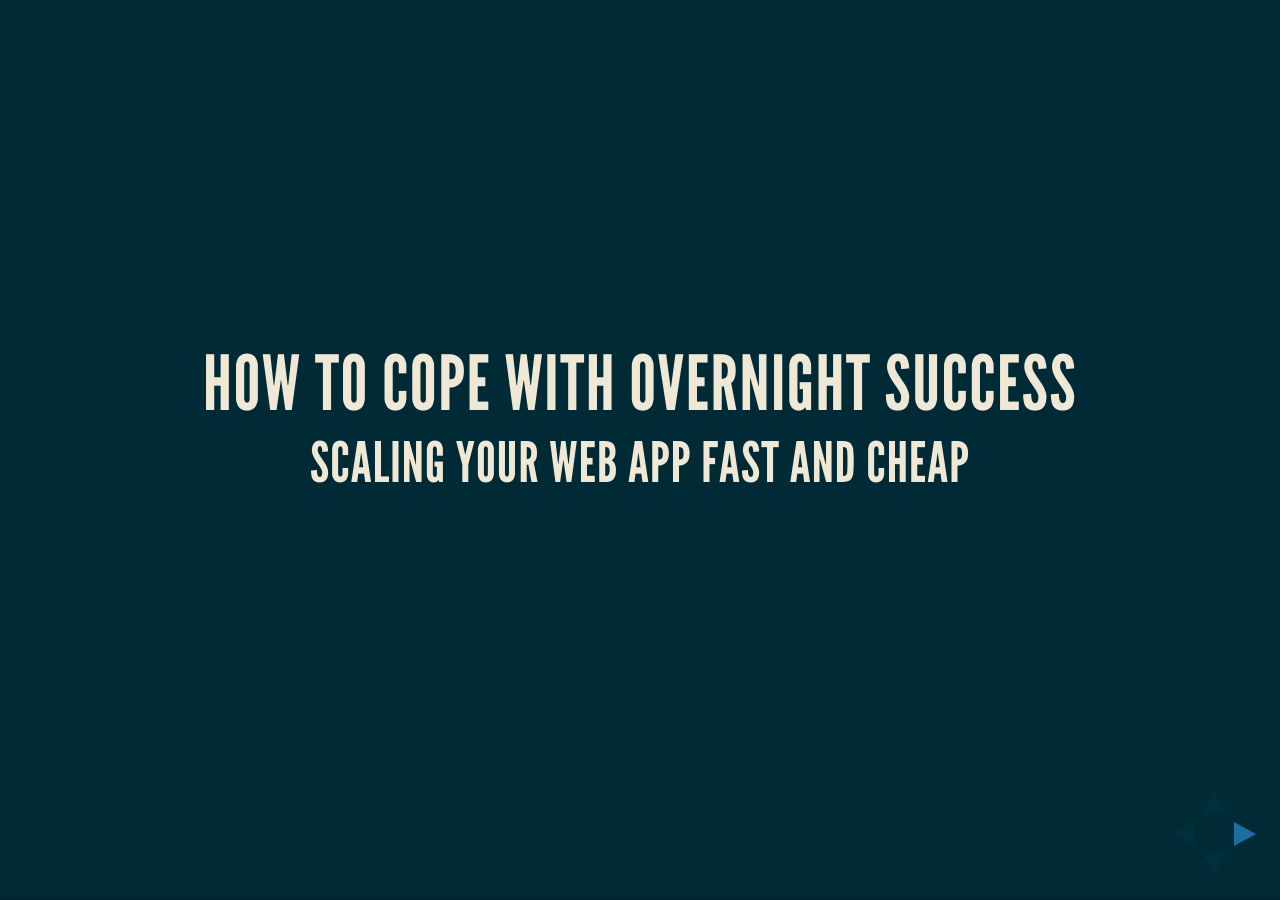
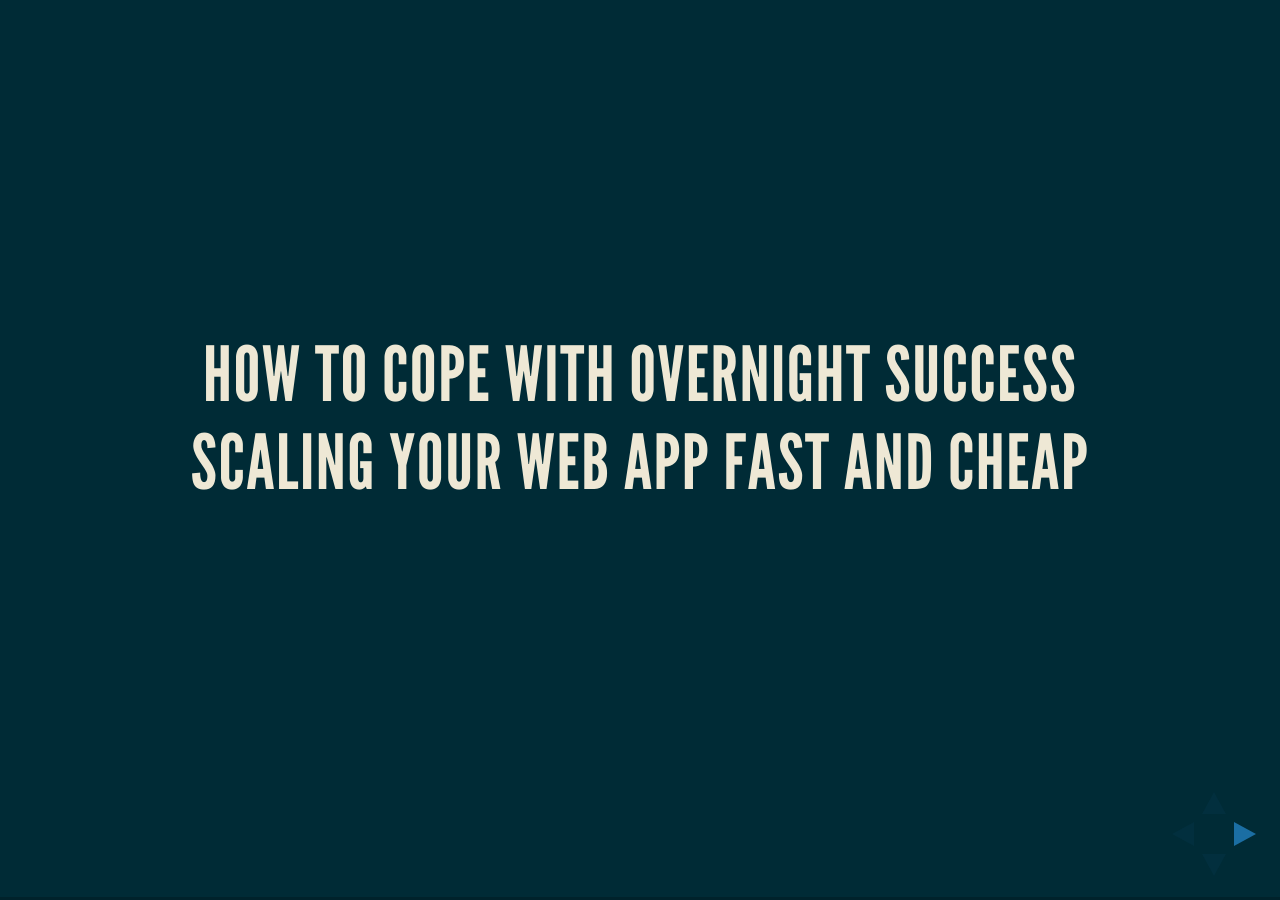
Before and after one commit to gautema/gautema.github.io, a Jekyll site: the page pres/scaling/index.html, which Jekyll copies as it is, in a window 1280 px wide. Built offline with Jekyll 4.4.1, drawn with Linux system fonts in a browser that asks for light colours.

Commit message:
Added more slides to talk]

```diff
--- a/pres/scaling/index.html
+++ b/pres/scaling/index.html
@@ -35,7 +35,7 @@
 			<div class="slides">
 				<section>
 					<h2>How to cope with overnight success </h1>
-					<h3>Scaling your web app fast and cheap</h3>
+					<h2>Scaling your web app fast and cheap</h2>
 				</section>
 
 				<section>
@@ -57,6 +57,13 @@
 					<p>
 						Scaling will allways have a cost.<br/>
 						Speed is a feature, and it requires attention.
+					</p>
+				</section>
+				<section>
+					<h2>What is a scaleable system?</h2>
+					<p>
+						Fast vs scaleable vs reliable
+
 					</p>
 				</section>
 				<section>
@@ -167,25 +174,29 @@
 					</aside>
 				</section>
 				<section>
-					<h3>web.config</h3>
+					<h2>web.config</h2>
 					<aside class="notes">
 					</aside>
 				</section>
 				<section>
 					<h2>CDN</h2>
-					<aside class="notes">
-					</aside>
-				</section>
-				<section>
-					<h2>Minimize and bundle js</h2>
 					<ul>
-						<li>Easier on the client and the server</li>
+						<li>Don't host your static resources on your expensive app server</li>
 					</ul>
 					<aside class="notes">
 					</aside>
 				</section>
 				<section>
-					<h3>Internal cache</h3>
+					<h2>Minimize and bundle and version js</h2>
+					<ul>
+						<li>Easier on the client and the server</li>
+						<li>Versioning makes caching easier</li>
+					</ul>
+					<aside class="notes">
+					</aside>
+				</section>
+				<section>
+					<h2>Internal cache</h2>
 					<ul>
 						<li>Memchached and redis</li>
 						<li>Layer 7 load balancing</li>
@@ -205,15 +215,15 @@
 					</aside>
 				</section>
 				<section>
-					<h3>Sharding</h3>
+					<h2>Sharding</h2>
 					<ul>
-						<li></li>
+						<li>Put </li>
 					</ul>
 					<aside class="notes">
 					</aside>
 				</section>
 				<section>
-					<h3>Understand your databases</h3>
+					<h2>Understand your databases</h2>
 					<ul>
 						<li>Don't hide all the database features behind a generic repository</li>
 						<li>Don't be afraid to batch data on the datbases terms</li>
@@ -223,7 +233,7 @@
 					</aside>
 				</section>
 				<section>
-					<h3>Save your data based on usage</h3>
+					<h2>Save your data based on usage</h2>
 					<ul>
 						<li>In read heavy use cases, make it cheap to read.</li>
 						<li>In write heavy use cases, make it cheap to write</li>
@@ -233,7 +243,7 @@
 					</aside>
 				</section>
 				<section>
-					<h3>Batch your network queries</h3>
+					<h2>Batch your network queries</h2>
 					<ul>
 						<li>Don't pretend memory calls and network calls are the same</li>
 						<li>Separate request based on caching </li>
@@ -244,7 +254,7 @@
 					</aside>
 				</section>
 				<section>
-					<h3>Put state on the client</h3>
+					<h2>Put state on the client</h2>
 					<ul>
 						<li>Avoid sticky sessions</li>
 						<li>No memory used per user</li>
@@ -253,12 +263,12 @@
 					</aside>
 				</section>
 				<section>
-					<h3>Reduce the number of requests</h3>
+					<h2>Reduce the number of requests</h2>
 					<aside class="notes">
 					</aside>
 				</section>
 				<section>
-					<h3>Do slow work in the background</h3>
+					<h2>Do slow work in the background</h2>
 					<ul>
 						<li>Not all processes have the same priority</li>
 						<li>Synchronicity actions can be faked in the UI layer</li>
@@ -267,7 +277,7 @@
 					</aside>
 				</section>
 				<section>
-					<h3>Reject features</h3>
+					<h2>Reject features</h2>
 					<ul>
 						<li>Avoid cross cutting features if you can</li>
 						<li>Product owners don't understand how features kill performance. Tell them.</li>
@@ -276,7 +286,7 @@
 					</aside>
 				</section>
 				<section>
-					<h3>TL;DR</h3>
+					<h2>TL;DR</h2>
 					<ul>
 						<li>Move fast</li>
 						<li>Measure</li>
@@ -284,6 +294,21 @@
 					</ul>
 					<aside class="notes">
 					</aside>
+				</section>
+				<section>
+					<h2>Gaute Magnussen</h2>
+					<p>
+						Web developer<br/>
+						twitter: @gautema<br/>
+						github: /gautema<br/>
+						web: http://gautema.com<br/>
+						email: gaute@gautema.com
+					</p>
+
+					<aside class="notes">
+						This is me!
+					</aside>
+				</section>
 				</section>
 			</div>
 		</div>
```
Also changed, not shown: other parts of pres/scaling/index.html (+1 -2 lines).
